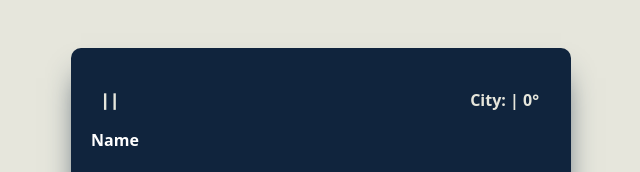
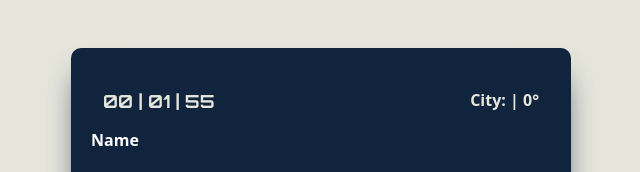
Before and after one commit to xNatzhu/DataCaptureForm, a plain HTML site: page index.html in a window 1280 px wide. Shown: the top 172 px of the page, without its empty margins (319-959 px from the left). Drawn offline with nearby package versions, Linux system fonts and the light colour scheme; the site is published under a folder, as on GitHub Pages, so addresses that start at the root find nothing.

Commit message:
Update index.html

```diff
--- a/index.html
+++ b/index.html
@@ -61,7 +61,7 @@
         <div id="createModal">
         </div>
     </main>
-    <script type="module" src="/Js/main.js"></script>
+    <script type="module" src="./Js/main.js"></script>
     <script src="https://cdn.jsdelivr.net/npm/bootstrap@5.3.0-alpha1/dist/js/bootstrap.bundle.min.js" integrity="sha384-w76AqPfDkMBDXo30jS1Sgez6pr3x5MlQ1ZAGC+nuZB+EYdgRZgiwxhTBTkF7CXvN" crossorigin="anonymous"></script>
 </body>
 </html>
```
